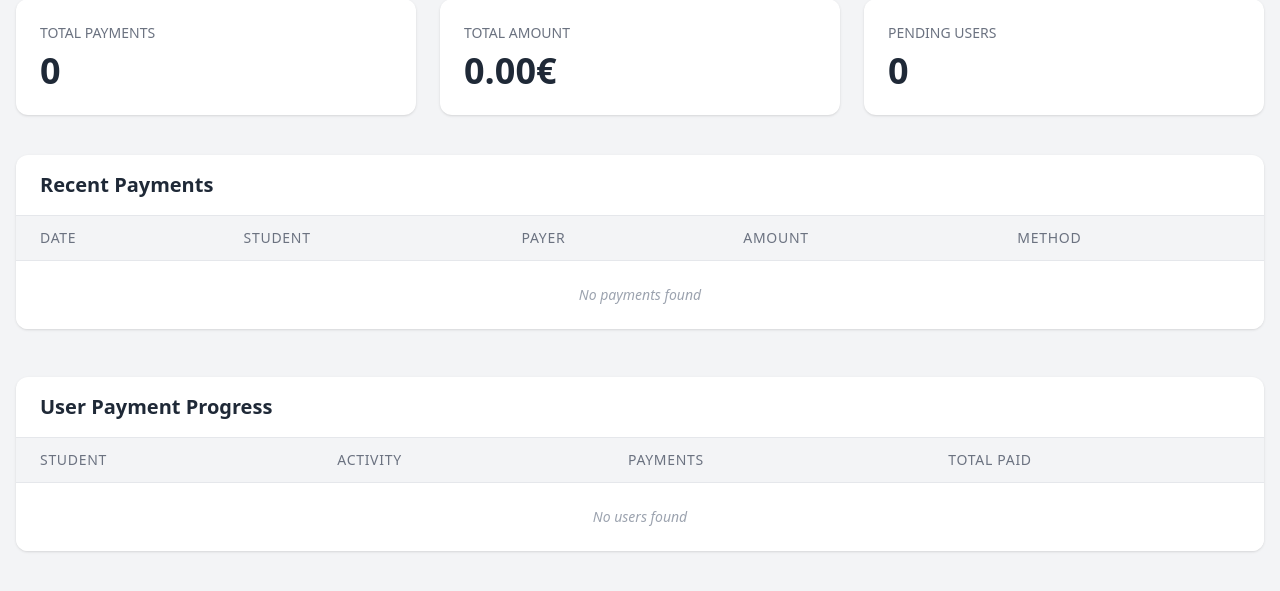
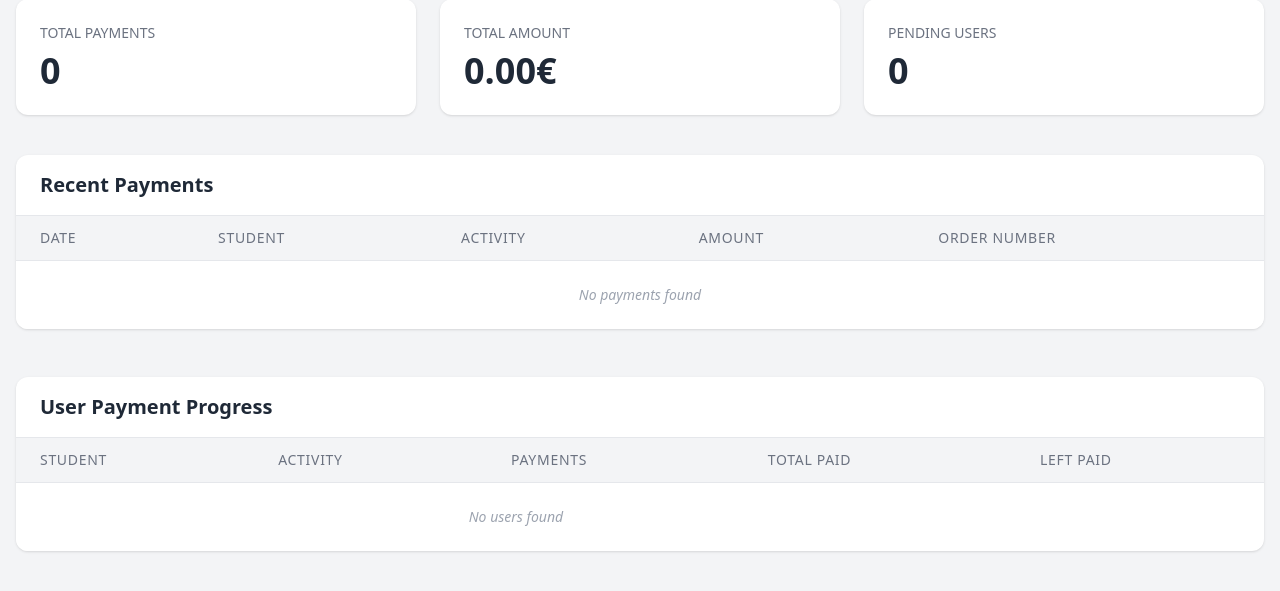
Before and after one commit to juanito2110/PaymentTracker, a Flask app: page /dashboard in a window 1280 px wide. Shown: the part 169-760 px from the top of the page. Run offline with Flask 3, Linux system fonts and the light colour scheme; data that the repository does not hold is empty.

Commit message:
feat: Update dashboard table columns for improved clarity and add 'Left Paid' calculation

```diff
--- a/app.py
+++ b/app.py
@@ -56,6 +56,7 @@ def dashboard():
                 pass
         elif isinstance(p.get("payment_date"), datetime):
             p["payment_date"] = p["payment_date"].strftime("%d-%m-%Y")
+
     # Fetch payment summary
     summary = supabase.rpc("get_payment_summary").execute()
 
--- a/templates/dashboard.html
+++ b/templates/dashboard.html
@@ -39,7 +39,7 @@
       <table class="min-w-full divide-y divide-gray-200 text-sm">
         <thead class="bg-gray-100 sticky top-0 z-10">
           <tr>
-            {% for col in ["Date", "Student", "Payer", "Amount", "Method"] %}
+            {% for col in ["Date", "Student", "Activity", "Amount", "Order Number"] %}
             <th class="px-6 py-3 text-left font-medium text-gray-500 uppercase tracking-wider">{{ col }}</th>
             {% endfor %}
           </tr>
@@ -49,9 +49,9 @@
           <tr class="hover:bg-gray-50 transition">
             <td class="px-6 py-4 whitespace-nowrap">{{ payment.payment_date }}</td>
             <td class="px-6 py-4 whitespace-nowrap">{{ payment.full_name }}</td>
-            <td class="px-6 py-4 whitespace-nowrap">{{ payment.payer_name }}</td>
+            <td class="px-6 py-4 whitespace-nowrap">{{ payment.activity }}</td>
             <td class="px-6 py-4 whitespace-nowrap font-medium text-green-600">{{ "%.2f€"|format(payment.amount) }}</td>
-            <td class="px-6 py-4 whitespace-nowrap">{{ payment.payment_method }}</td>
+            <td class="px-6 py-4 whitespace-nowrap">{{ payment.order_id }}</td>
           </tr>
           {% else %}
           <tr>
@@ -72,7 +72,7 @@
       <table class="min-w-full divide-y divide-gray-200 text-sm">
         <thead class="bg-gray-100 sticky top-0 z-10">
           <tr>
-            {% for col in ["Student", "Activity", "Payments", "Total Paid"] %}
+            {% for col in ["Student", "Activity", "Payments", "Total Paid", "Left Paid"] %}
             <th class="px-6 py-3 text-left font-medium text-gray-500 uppercase tracking-wider">{{ col }}</th>
             {% endfor %}
           </tr>
@@ -88,6 +88,9 @@
               /
               <span class="text-gray-500">{{ "%.2f"|format(user.expected_total) }}€</span>
             </td>
+            <td class="px-6 py-4 whitespace-nowrap">
+              <span class="font-medium text-blue-600">{{ "%.2f"|format(user.paid_total - user.expected_total)}}€</span>
+            </td>
           </tr>
           {% else %}
           <tr>
```
